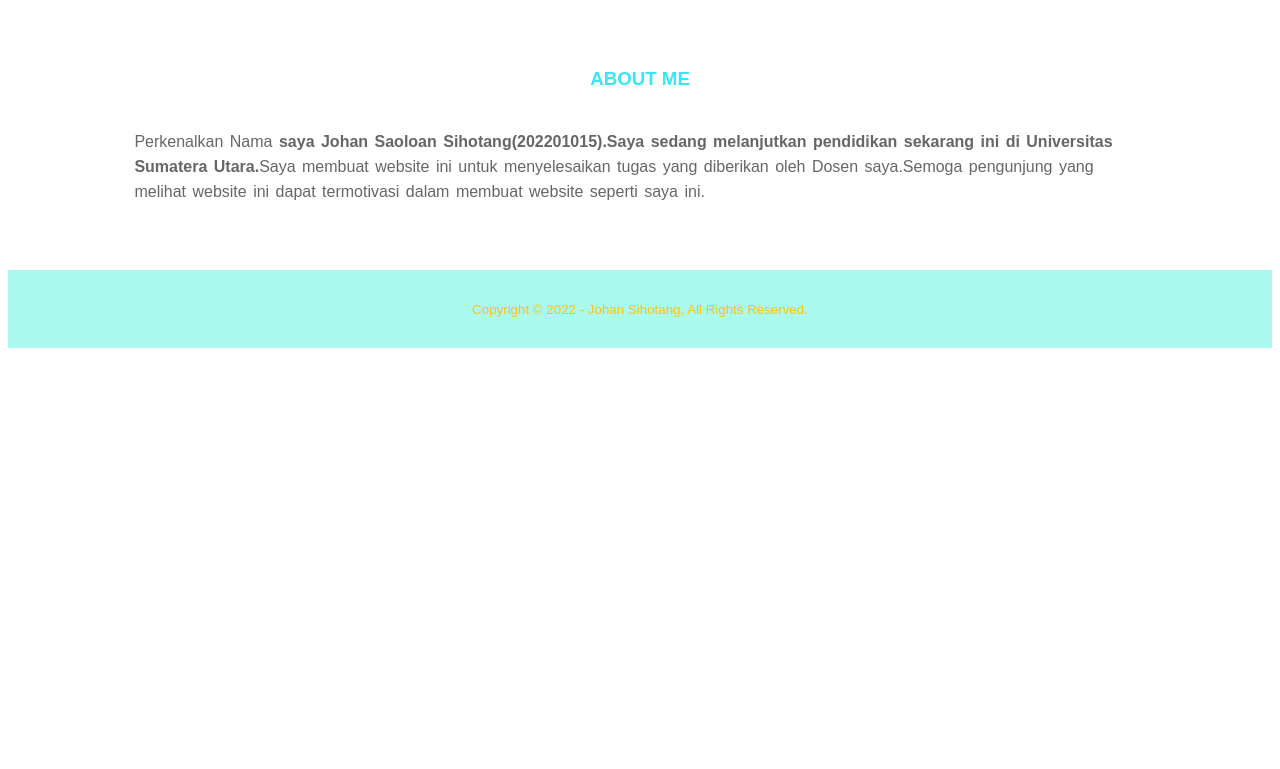
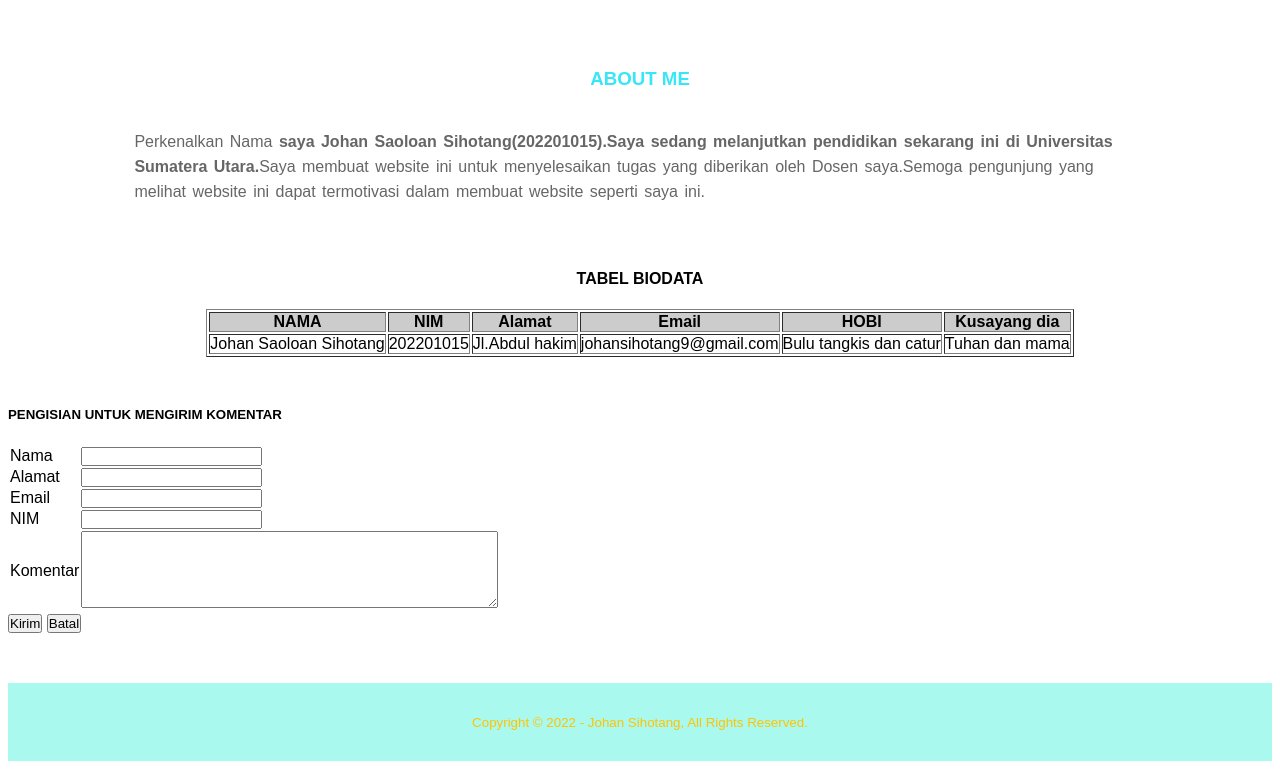
Before and after one commit to johansihotang/johansihotang.github.io, a plain HTML site: page index.html in a window 1280 px wide. Shown: the part 874-1643 px from the top of the page. Before the commit the page ends 1230 px from the top, so only its background shows below. Drawn offline with Linux system fonts and the light colour scheme.

Commit message:
mengubah isi

```diff
--- a/index.html
+++ b/index.html
@@ -50,6 +50,63 @@
             </div>
         </section>
 
+        <center>
+            <h4>TABEL BIODATA</h4>
+
+            <table border="1" witdh="80%" style="border-collapsse: collapse;">
+                <tr bgcolor="#ccc">
+                    <th>NAMA</th>
+                    <th>NIM</th>
+                    <th>Alamat</th>
+                    <th>Email</th>
+                    <th>HOBI</th>
+                    <th>Kusayang dia</th>
+                </tr>
+                <tr>
+                    <td align="center">Johan Saoloan Sihotang</td>
+                    <td>202201015</td>
+                    <td>Jl.Abdul hakim</td>
+                    <td>johansihotang9@gmail.com</td>
+                    <td>Bulu tangkis dan catur</td>
+                    <td>Tuhan dan mama</td>
+                </tr>
+            </table>
+        </center>
+
+        <section>
+            <h5>PENGISIAN UNTUK MENGIRIM KOMENTAR</h5>
+            <form>
+                <table>
+                    <tr>
+                        <td>Nama</td>
+                        <td><input type="text" name="nama"></td>
+                    </tr>
+
+                    <tr>
+                        <td>Alamat</td>
+                        <td><input type="text" name="alamat"></td>
+                    </tr>
+
+                    <tr>
+                        <td>Email</td>
+                        <td><input type="text" name="email"></td>
+                    </tr>
+
+                    <tr>
+                        <td>NIM</td>
+                        <td><input type="text" name="NIM">
+                        </td>
+                    </tr>
+                    <tr>
+                        <td>Komentar</td>
+                        <td><textarea name="pesan" cols="50" rows="5"></textarea></td>
+                    </tr>
+                </table>
+            </form>
+            <button type="submit">Kirim</button>
+            <button type="submit">Batal</button>
+        </section>
+
         <!-- footer -->
         <footer>
             <div class="container">
```
